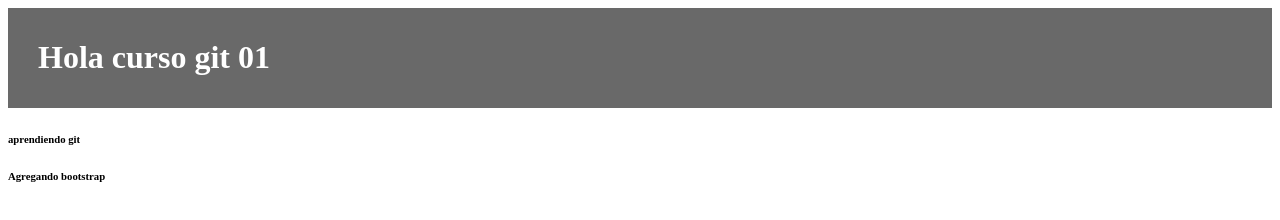
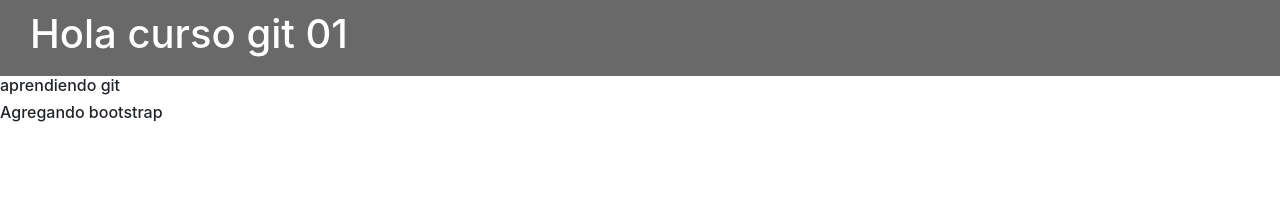
Before and after one commit to PATAYPE/CursoGit, a plain HTML site: page index.html in a window 1280 px wide. Drawn offline with nearby package versions, Linux system fonts and the light colour scheme.

Commit message:
agregando bootstrap

```diff
--- a/index.html
+++ b/index.html
@@ -5,6 +5,8 @@
     <meta name="viewport" content="width=device-width, initial-scale=1.0">
 
     <link rel="stylesheet" href="css/estilos.css">
+    <link rel="stylesheet" href="https://cdn.jsdelivr.net/npm/bootstrap@4.6.0/dist/css/bootstrap.min.css" integrity="sha384-B0vP5xmATw1+K9KRQjQERJvTumQW0nPEzvF6L/Z6nronJ3oUOFUFpCjEUQouq2+l" crossorigin="anonymous">
+
     <title>Document</title>
 </head>
 <body>
```
